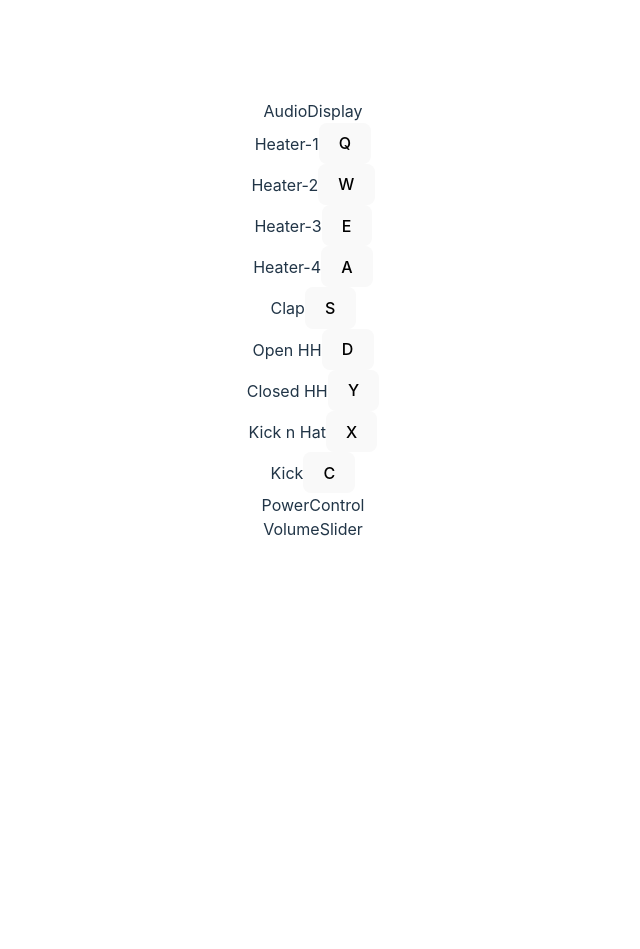
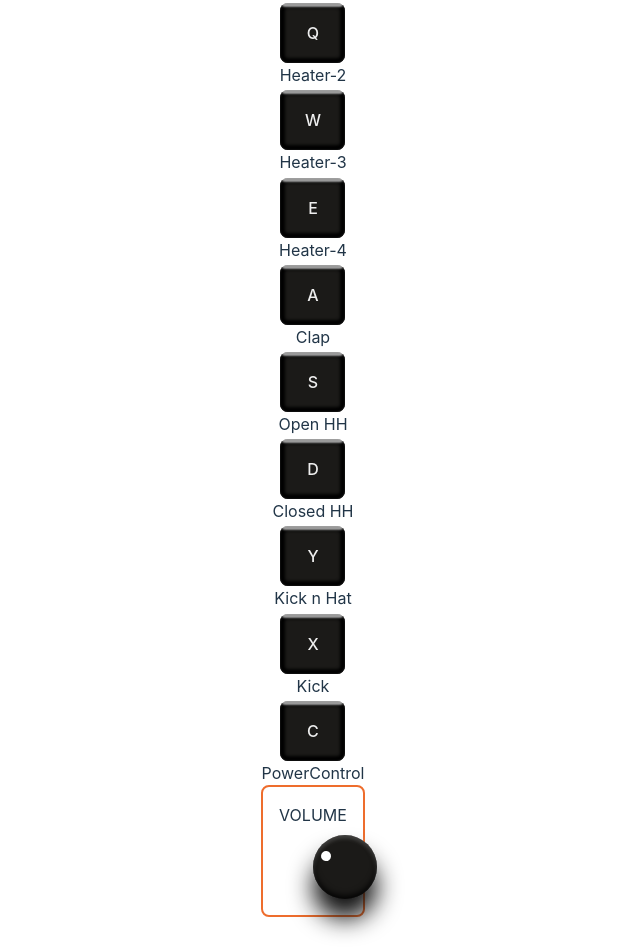
Before and after one commit to samhuerzeler/drum-machine, a React (Vite) app: page / in a window 1280 px wide. Shown: the part 80-1029 px from the top of the page, without its empty margins (327-967 px from the left). Before the commit the page ends 800 px from the top, so only its background shows below. Built offline with nearby package versions, Linux system fonts and the light colour scheme.

Commit message:
Add Volume Slider

```diff
--- a/src/App.jsx
+++ b/src/App.jsx
@@ -20,7 +20,8 @@ function App() {
         ))}
 
         <PowerControl />
-        <VolumeSlider />
+
+        <VolumeSlider setVolume={setVolume} />
     </main>
   )
 }
--- /dev/null
+++ b/src/components/DrumPad.css
@@ -0,0 +1,46 @@
+.pad {
+    display: flex;
+    flex-direction: column;
+    align-items: center;
+  }
+
+  .pad__label {
+    margin-bottom: 0.2rem;
+  }
+
+  .drum-pad {
+    color: #eee;
+    border: none;
+    box-shadow: inset 0 0 2px 0 rgba(255, 255, 255, 0.2),
+      inset 0 0 3px 0 rgba(0, 0, 0, 0.6), inset 0 0 3px 5px rgba(0, 0, 0, 0.95);
+    position: relative;
+    width: 65px;
+    height: 60px;
+    background: #1b1a18;
+    cursor: pointer;
+    outline: none;
+  }
+  .drum-pad::before {
+    content: "";
+    position: absolute;
+    left: 2px;
+    right: 2px;
+    height: 3px;
+    top: 0;
+    border-bottom-left-radius: 4px;
+    border-bottom-right-radius: 4px;
+    background: rgba(255, 255, 255, 0.6);
+    box-shadow: 0 1px 2px 0 rgba(255, 255, 255, 0.6);
+  }
+  .drum-pad:active,
+  .drum-pad.active {
+    top: 0.2em;
+    background: #121110;
+    color: #aaa;
+    box-shadow: inset 0 0 3px 5px rgb(0 0 0 / 45%);
+  }
+  .drum-pad:active::before,
+  .drum-pad.active::before {
+    box-shadow: 0 1px 2px 0 rgb(255 255 255 / 30%);
+    background: rgba(255, 255, 255, 0.3);
+  }
--- /dev/null
+++ b/src/components/VolumeSlider.css
@@ -0,0 +1,47 @@
+.controllers__volume {
+    display: flex;
+    flex-direction: column;
+    align-items: center;
+    border: 2px solid #ee6d2d;
+    border-radius: 8px;
+    padding: 1rem;
+  }
+
+  .volume__label {
+    margin-bottom: 8px;
+  }
+
+  .volume__slider::before {
+    background: #1b1a18;
+    box-shadow: 0px -3px 5px rgb(255 255 255 / 10%), 0px 20px 25px #111111,
+      inset 0px 3px 4px rgb(255 255 255 / 20%),
+      inset 0px -3px 6px rgb(0 0 0 / 95%);
+  }
+
+  .volume__slider::before,
+  .slider__knob {
+    width: 4em;
+    height: 4em;
+  }
+
+  .slider__knob {
+    position: relative;
+    transform: rotate(50deg);
+  }
+
+  .slider__knob::before,
+  .volume__slider::before {
+    content: "";
+    position: absolute;
+    border-radius: 50%;
+    cursor: pointer;
+  }
+
+  .slider__knob::before {
+    top: 10px;
+    left: 50%;
+    transform: translateX(-50%);
+    width: 10px;
+    height: 10px;
+    background: #fff;
+  }
--- a/src/components/VolumeSlider.jsx
+++ b/src/components/VolumeSlider.jsx
@@ -1,8 +1,79 @@
-function VolumeSlider() {
+import React, { useEffect, useRef } from 'react';
+import PropTypes from 'prop-types';
+import './VolumeSlider.css';
+
+VolumeSlider.propTypes = {
+    setVolume: PropTypes.func.isRequired,
+};
+
+function VolumeSlider(props) {
+    const { setVolume } = props;
+    const sliderRef = useRef(null);
+    const knobRef = useRef(null);
+
+    const calculateDegree = (event) => {
+    const x1 = sliderRef.current.offsetWidth / 2 + sliderRef.current.offsetLeft;
+    const y1 = sliderRef.current.offsetHeight / 2 + sliderRef.current.offsetTop;
+    const x2 = event.pageX;
+    const y2 = event.pageY;
+
+    const deltaX = x1 - x2;
+    const deltaY = y1 - y2;
+
+    const rad = Math.atan2(deltaY, deltaX);
+
+    const deg = rad * (180 / Math.PI);
+        return deg;
+    };
+
+    const handleMouseMove = (event) => {
+        let angle = (Math.round(calculateDegree(event) - 90));
+
+        if (angle < 0) {
+            angle = 360 + angle; // Always show angle positive
+        }
+
+        if (angle <= 50 || angle >= 310) {
+            knobRef.current.style.transform = `rotate(${angle}deg)`;
+
+            if (angle >= 0 && angle <= 50) {
+                setVolume(angle + 50);
+            } else {
+                setVolume(angle - 310);
+            }
+        }
+    };
+
+    const handleMouseDown = () => {
+        knobRef.current.addEventListener('mousemove', handleMouseMove);
+    };
+
+    const handleMouseUp = () => {
+        knobRef.current.removeEventListener('mousemove', handleMouseMove);
+    };
+
+    useEffect(() => {
+        knobRef.current.addEventListener('mousedown', handleMouseDown);
+        knobRef.current.addEventListener('mouseup', handleMouseUp);
+
+        return () => {
+            knobRef.current.removeEventListener('mousedown', handleMouseDown);
+            knobRef.current.removeEventListener('mouseup', handleMouseUp);
+        };
+    }, []);
+
     return (
-      <div>
-         VolumeSlider
-      </div>
+        <div className="controllers__volume">
+            <label className="volume__label">
+                VOLUME
+            </label>
+            <div className="volume__slider" ref={sliderRef}>
+                <div
+                className="slider__knob"
+                ref={knobRef}
+                />
+            </div>
+        </div>
     );
 }
 
```
Also changed, not shown: src/components/DrumPad.jsx (+8 -9 lines).
